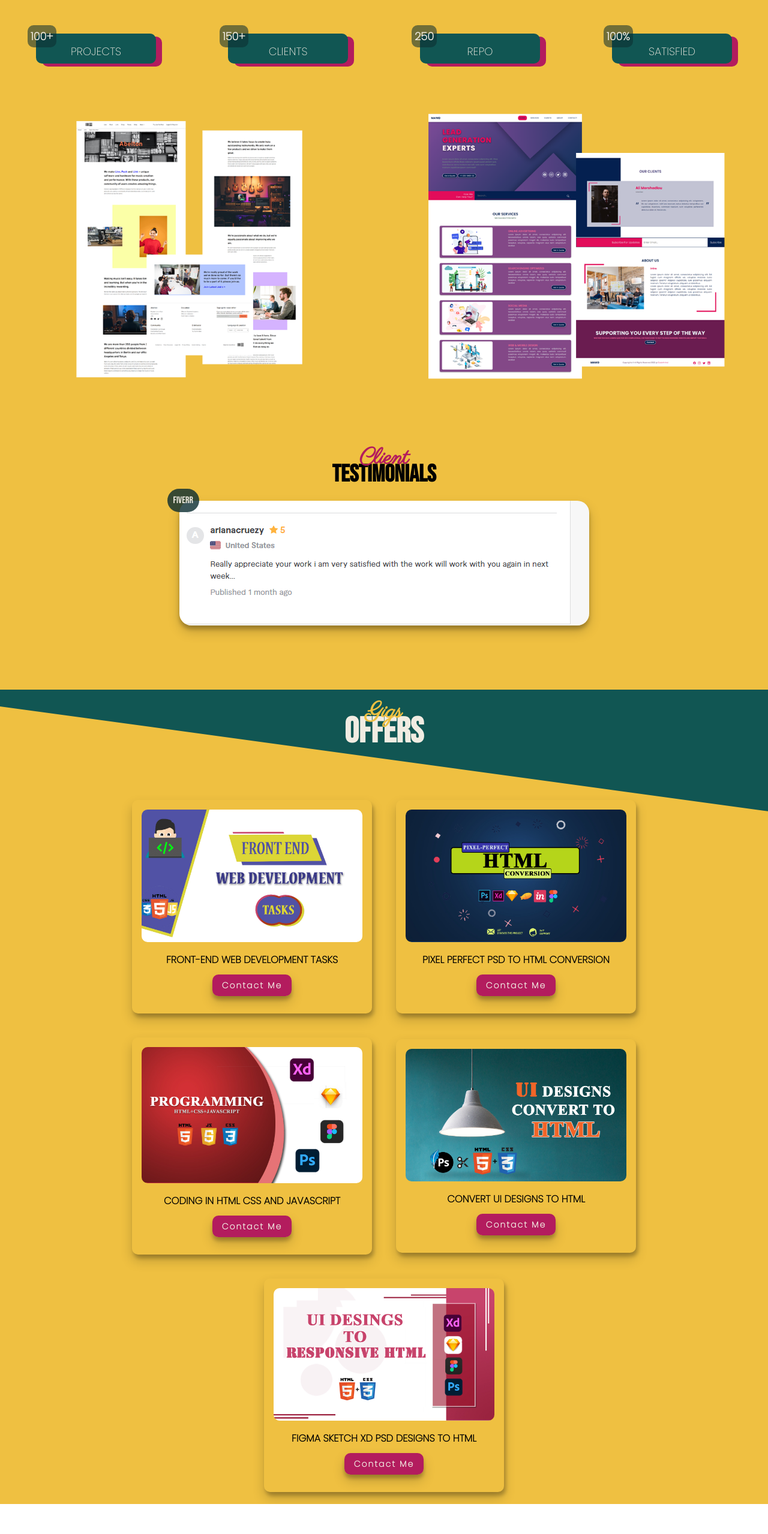
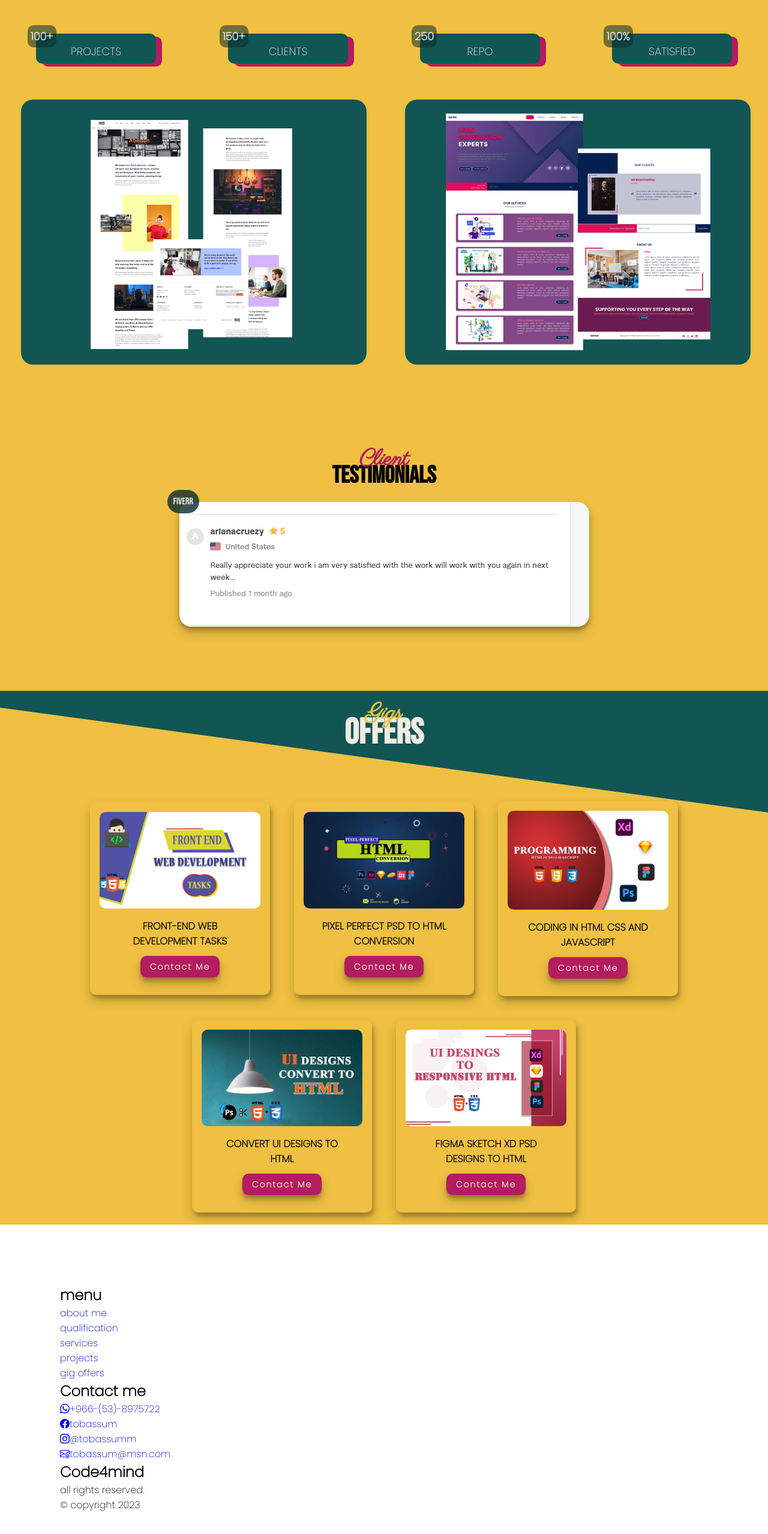
Before and after one commit to tobassum786/portfolio, a plain HTML site: page index.html in a window 1280 px wide. Shown: the part 3475-6033 px from the top of the page at 60% size. Before the commit the page ends 5983 px from the top, so only its background shows below. Drawn offline with nearby package versions, Linux system fonts and the light colour scheme.

Commit message:
make some font and images modifications and make footer

```diff
--- a/index.html
+++ b/index.html
@@ -255,14 +255,12 @@
                 </div>
             </div>
             <div class="project-sample">
-                <div class="projects-container">
                     <div class="img-bx">
                         <img src="./images/project-1.png" alt="project-1">
                     </div>
                     <div class="img-bx">
                         <img src="./images/project-2.png" alt="project-1">
                     </div>
-                </div>
             </div>
         </div>
     </section>
@@ -323,7 +321,37 @@
             </div>
         </div>
     </section>
-<!--    =============================contact form=============================-->
+<!--    =============================footer=============================-->
+   <footer>
+       <section class="ft-main">
+           <div class="ft-main-items">
+               <h2 class="ft-heading">menu</h2>
+               <ul>
+                   <li><a href="#">about me</a></li>
+                   <li><a href="#">qualification</a></li>
+                   <li><a href="#">services</a></li>
+                   <li><a href="#">projects</a></li>
+                   <li><a href="#">gig offers</a></li>
+               </ul>
+           </div>
+           <div class="ft-main-items">
+               <h2 class="ft-heading">Contact me</h2>
+               <ul>
+                   <li><a href="#"><i class="bi bi-whatsapp"></i>+966-(53)-8975722</a></li>
+                   <li><a href="#"><i class="bi bi-facebook"></i>tobassum</a></li>
+                   <li><a href="#"><i class="bi bi-instagram"></i>@tobassumm</a></li>
+                   <li><a href="#"><i class="bi bi-envelope-at"></i>tobassum@msn.com</a></li>
+               </ul>
+           </div>
+             <div class="ft-main-items">
+               <h2 class="ft-heading">Code4mind</h2>
+               <ul>
+                   <li>all rights reserved.</li>
+                   <li>&copy; copyright 2023 </li>
+               </ul>
+           </div>
+       </section>
+   </footer>
     <!--    ==========================JavaScripts==========================-->
     <script src="main.js"></script>
 </body>
--- a/styles.css
+++ b/styles.css
@@ -266,28 +266,28 @@ ul, li, a {
 }
 
 .popup-wrapper .popup-container img {
-    width: 80px;
-    height: 80px;
+    width: 50px;
+    height: 50px;
     border-radius: 100%;
     margin-bottom: 8px;
 }
 
 .popup-wrapper .popup-container .icons {
-    width: 80px;
+    width: 50px;
     background-color: #00b422;
-    height: 80px;
+    height: 50px;
     display: flex;
     justify-content: center;
     align-items: center;
     color: var(--dawn-pink);
-    font-size: 40px;
+    font-size: 30px;
     border-radius: 100%;
     margin-bottom: 8px;
 }
 
 
 .popup-wrapper .popup-container h1 {
-    color: var(--dawn-pink);
+    color: var(--ronchi);
     text-transform: uppercase;
     padding-bottom: 10px;
     font-size: 20px;
@@ -426,7 +426,7 @@ ul, li, a {
 
 .js-animated {
     opacity: 0;
-    filter: blur(5px);
+    filter: blur(3px);
     transform: translateY(100px);
     transition: all 1s ease-out;
 }
@@ -561,10 +561,13 @@ ul, li, a {
     padding-bottom: 30px;
 }
 
+
 .projects .sub-container {
     position: relative;
     display: flex;
+    width: 100%;
     justify-content: center;
+    align-items: center;
 }
 
 .sub-container .viewership {
@@ -606,34 +609,27 @@ ul, li, a {
     font-weight: 900;
     background: rgba(11, 44, 48, 0.55);
 }
-
-
-.project-sample .projects-container {
-    position: relative;
-    width: 100%;
+.project-sample,
+.project-sample img-bx {
     display: flex;
     justify-content: center;
     align-items: center;
-
+    max-width: 100%;
+    padding-bottom: 50px;
 }
 
-.project-sample .projects-container img-bx {
-    position: relative;
-    display: flex;
-    justify-content: center;
-    align-items: center;
-    margin: 10px;
+.project-sample img {
+    max-width: 90%;
+    margin-left: 35px;
+    padding: 20px;
+    transition: 1.2s;
+    border-radius: 20px;
+    background-color: var(--second-color);
 }
 
-.project-sample .projects-container img {
-    max-width: 100%;
-    padding: 20px;
-    transition: 1.2s;
-}
-
-.project-sample .projects-container img:hover {
+.project-sample img:hover {
     cursor: pointer;
-    transform: scale(80%);
+    transform: scale(110%);
     transition: 1.2s;
 }
 
@@ -754,7 +750,7 @@ ul, li, a {
 
 .gig-main-container .gig-card {
     position: relative;
-    width: 400px;
+    width: 300px;
     margin: 20px;
     padding: 16px;
     max-height: 100vh;
@@ -802,3 +798,5 @@ ul, li, a {
     opacity: .75;
     transition: .5s;
 }
+
+/*============contact form===================*/
```
